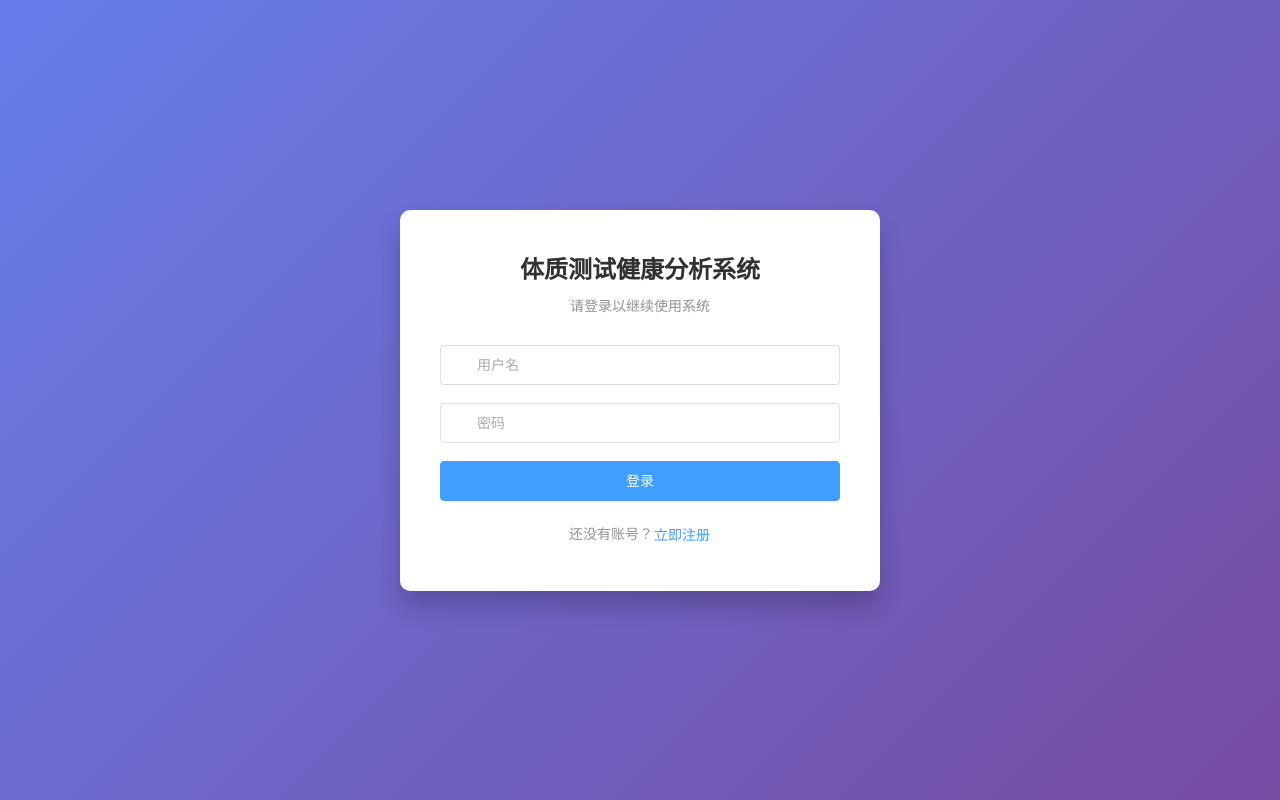
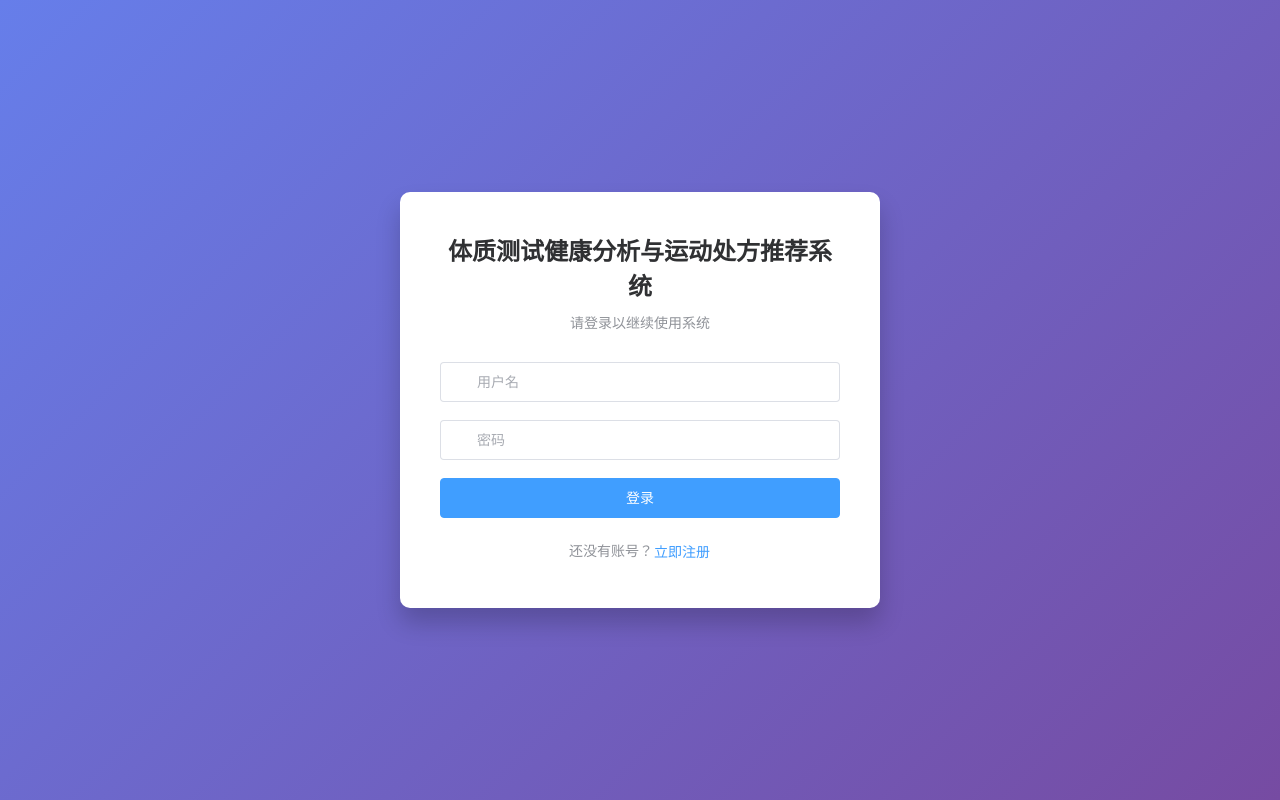
Before and after one commit to UnderHear/Health-Assessment-System, a Vue app in the folder frontend/: page /login in a window 1280 px wide. Built offline with nearby package versions, Linux system fonts and the light colour scheme.

Commit message:
修复登录界面标题

```diff
--- a/frontend/src/views/LoginView.vue
+++ b/frontend/src/views/LoginView.vue
@@ -2,7 +2,7 @@
   <div class="login-container">
     <div class="login-box">
       <div class="login-header">
-        <h1>体质测试健康分析系统</h1>
+        <h1>体质测试健康分析与运动处方推荐系统</h1>
         <p>请登录以继续使用系统</p>
       </div>
 
```
